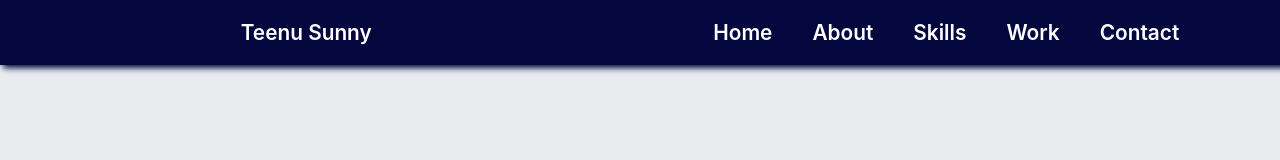
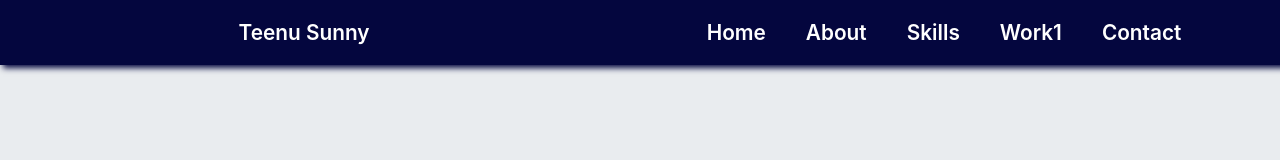
Before and after one commit to teenusunny97/portFolio, a React (Create React App) app: page / in a window 1280 px wide. Shown: the top 160 px of the page. Built offline with nearby package versions, Linux system fonts and the light colour scheme.

Commit message:
test publish

```diff
--- a/src/Portfolio.jsx
+++ b/src/Portfolio.jsx
@@ -21,7 +21,7 @@ const Portfolio=()=>{
                         >Home</a></li>
                         <li><a href="#about" >About</a></li>
                         <li><a href="#skills">Skills</a></li>
-                        <li><a href="#work" >Work</a></li>
+                        <li><a href="#work" >Work1</a></li>
                         <li><a href="#contact" >Contact</a></li>
 
                     </ul>
```
